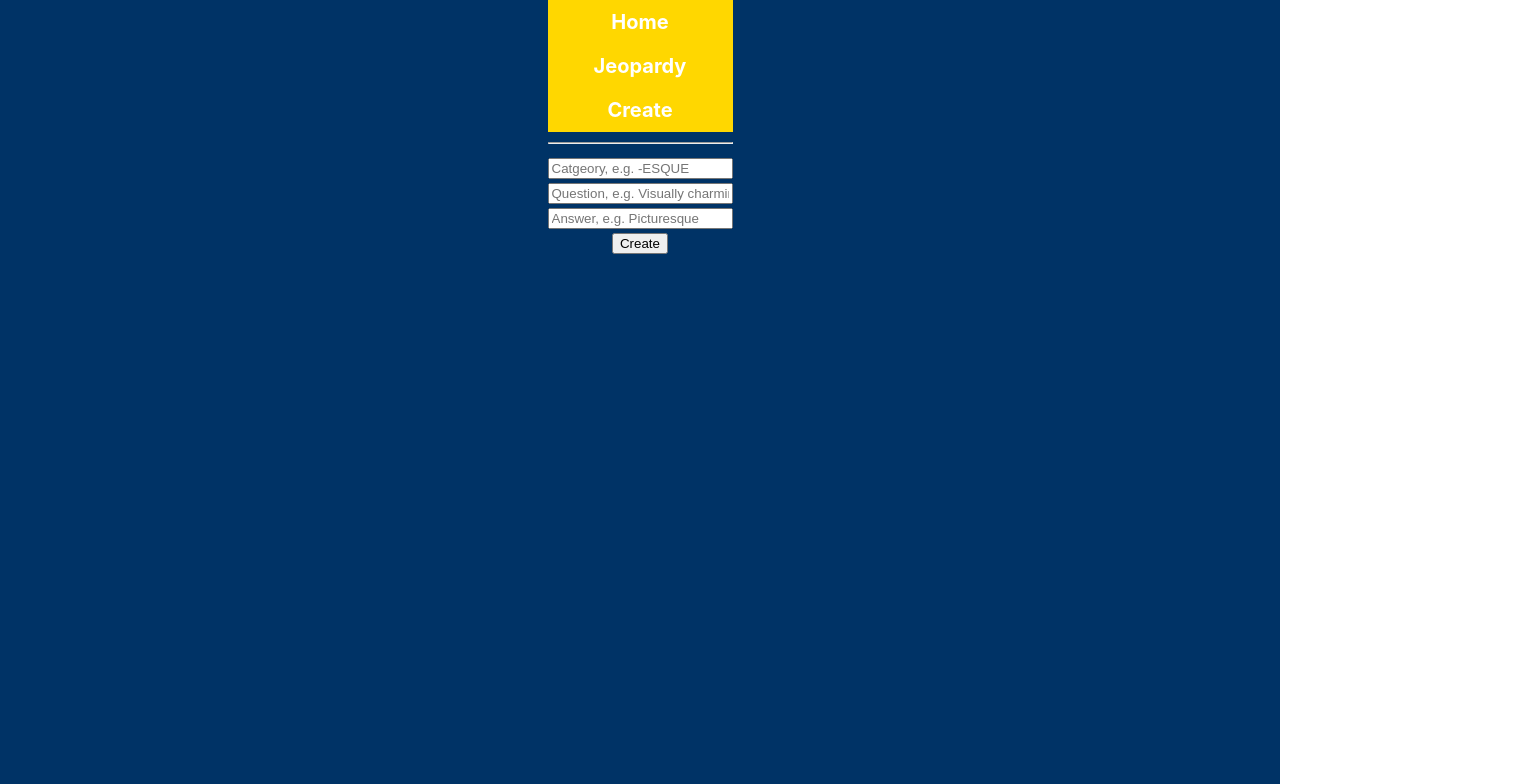
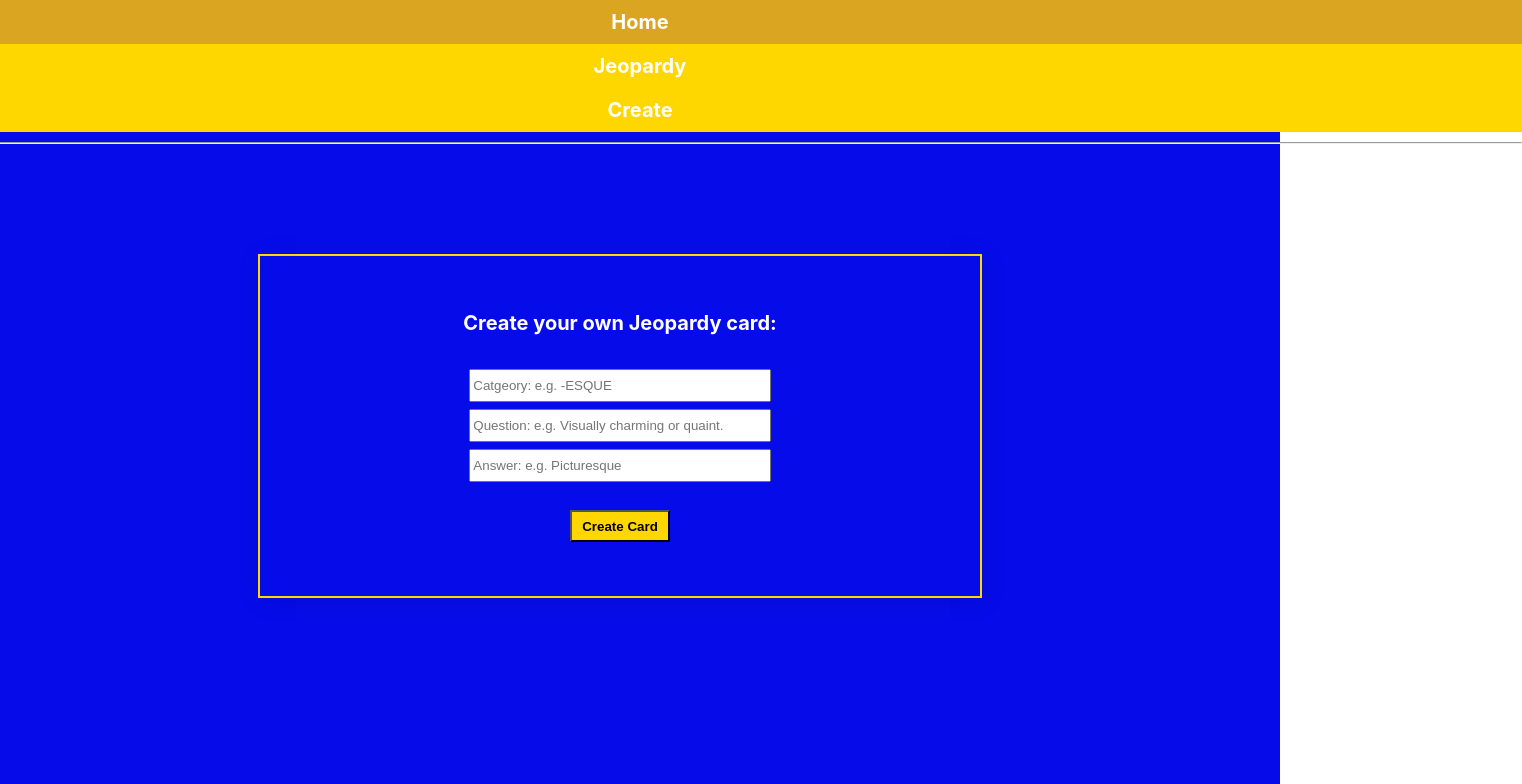
Before and after one commit to ibrahimasbarry/Jeopardy-Jym-Frontend, a React (Create React App) app: page /flashcards/create in a window 1280 px wide. Shown: the top 784 px of the page, 1522 px wide, since content can reach past the window. Built offline with nearby package versions, Linux system fonts and the light colour scheme.

Commit message:
styled create form and matched color scheme to jeopardy swatches

```diff
--- a/src/App.css
+++ b/src/App.css
@@ -6,10 +6,11 @@
   animation: App-logo-spin infinite 20s linear;
   height: 40vmin;
   pointer-events: none;
+  003366
 } */
 
 .App-body {
-  background-color: #003366;
+  background-color: #060CE9;
   min-height: 100vh;
   display: flex;
   flex-direction: column;
@@ -39,7 +40,7 @@
 
 .nav-link a {
   display: block;
-  color: #ffffff;
+  color:#ffffff;
   text-align: center;
   padding: 10px 12px;
   text-decoration: none;
@@ -66,7 +67,7 @@
   display: flex;
   justify-content: center;
   align-items: center;
-  background: white;
+  background: #060CE9;
   box-shadow: 2px 3px 23px rgba(0,0,0,.1);
   padding: 1em 3em;
 	transform-style: preserve-3d;
@@ -74,6 +75,7 @@
   transition: 0.2s;
   margin-left: 23em;
   border: 2px solid #ffd700;
+  color: white;
 }
 
 .card-back {
@@ -110,9 +112,49 @@
   position: absolute;
 }
 
-/* .show-answer:hover {
-  background: darken(goldenrod, 50%);
-} */
+.form-container {
+  display: flex;
+  height: 93vh;
+  justify-content: center;
+  align-items: center;
+  margin: 0 auto;
+  padding: 0 2em;
+  margin-right: 25em;
+}
+
+.form {
+  width: 30em;
+  height: 15em;
+  line-height: 2em;
+  display: flex;
+  justify-content: center;
+  align-items: center;
+  background: #060CE9;
+  box-shadow: 2px 3px 23px rgba(0,0,0,.1);
+  padding: 1em 3em;
+	transform-style: preserve-3d;
+  margin-bottom: 10em;
+  transition: 0.2s;
+  margin-left: 23em;
+  border: 2px solid #ffd700;
+  color: white;
+  font-weight: bolder;
+}
+
+.input {
+  width: 22em;
+  height: 2em;
+}
+
+.create-card {
+  margin: 2em;
+  cursor: pointer;
+  padding: 0.5em 0.75em;
+  background: #ffd700;
+  color: black;
+  transition: 0.2s;
+  font-weight: bolder;
+}
 
 /* @keyframes App-logo-spin {
   from {
--- a/src/components/Flashcard.js
+++ b/src/components/Flashcard.js
@@ -22,7 +22,7 @@
         <ul>
         <div className="flashcard-container">
             <div className="flashcard" key={this.props.flashcard.id}>
-                { this.state.showAnswer ? <p className="card-back">Answer:<br /> {this.props.flashcard.answer}</p> : <div className="card-front"><p>Category:<br /> {this.props.flashcard.category}</p> <p>Question:<br /> {this.props.flashcard.question}</p></div> }
+                { this.state.showAnswer ? <p className="card-back">Answer:<br /><br /> {this.props.flashcard.answer}</p> : <div className="card-front"><p>Category:<br /><br /> {this.props.flashcard.category}</p> <p>Question:<br /><br /> {this.props.flashcard.question}</p></div> }
             </div>
         </div>
          </ul>
--- a/src/components/FlashcardInput.js
+++ b/src/components/FlashcardInput.js
@@ -31,13 +31,16 @@
 
     render() {
         return (
+        <div className="form-container">
         <div className="form">
             <form onSubmit={(event) => this.handleSubmit(event)}>
-                <input type="text" name="category" placeholder="Catgeory, e.g. -ESQUE" value={this.state.category} onChange={(event) => this.handleChange(event)}/><br />
-                <input type="text" name="question" placeholder="Question, e.g. Visually charming or quaint." value={this.state.question} onChange={(event) => this.handleChange(event)}/><br />
-                <input type="text" name="answer" placeholder="Answer, e.g. Picturesque" value={this.state.answer} onChange={(event) => this.handleChange(event)}/>< br />
-                <button className="button" type="button">Create</button>
+            <p>Create your own Jeopardy card:</p>
+                <input type="text" name="category" className="input" placeholder="Catgeory: e.g. -ESQUE" value={this.state.category} onChange={(event) => this.handleChange(event)}/><br />
+                <input type="text" name="question" className="input" placeholder="Question: e.g. Visually charming or quaint." value={this.state.question} onChange={(event) => this.handleChange(event)}/><br />
+                <input type="text" name="answer" className="input" placeholder="Answer: e.g. Picturesque" value={this.state.answer} onChange={(event) => this.handleChange(event)}/>< br />
+                <button className="create-card" type="button">Create Card</button>
             </form>
+        </div>
         </div>
         )
     }
```
